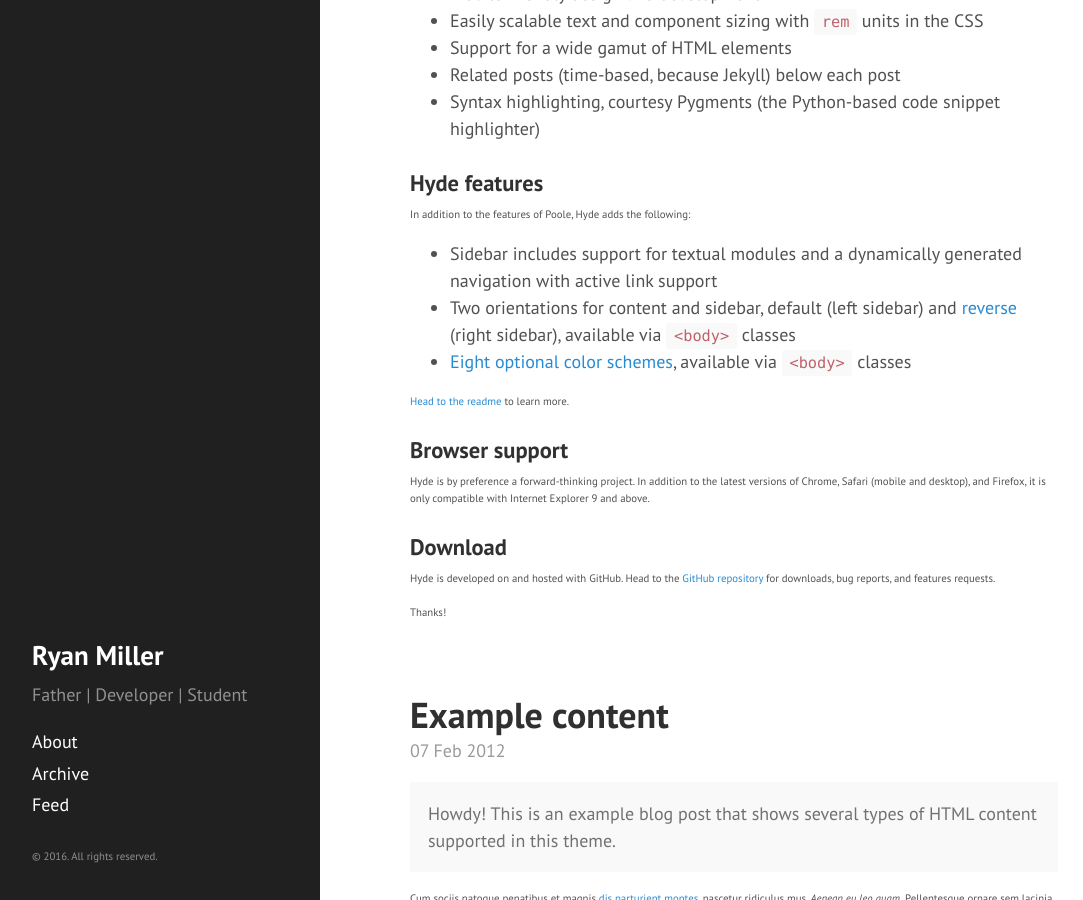
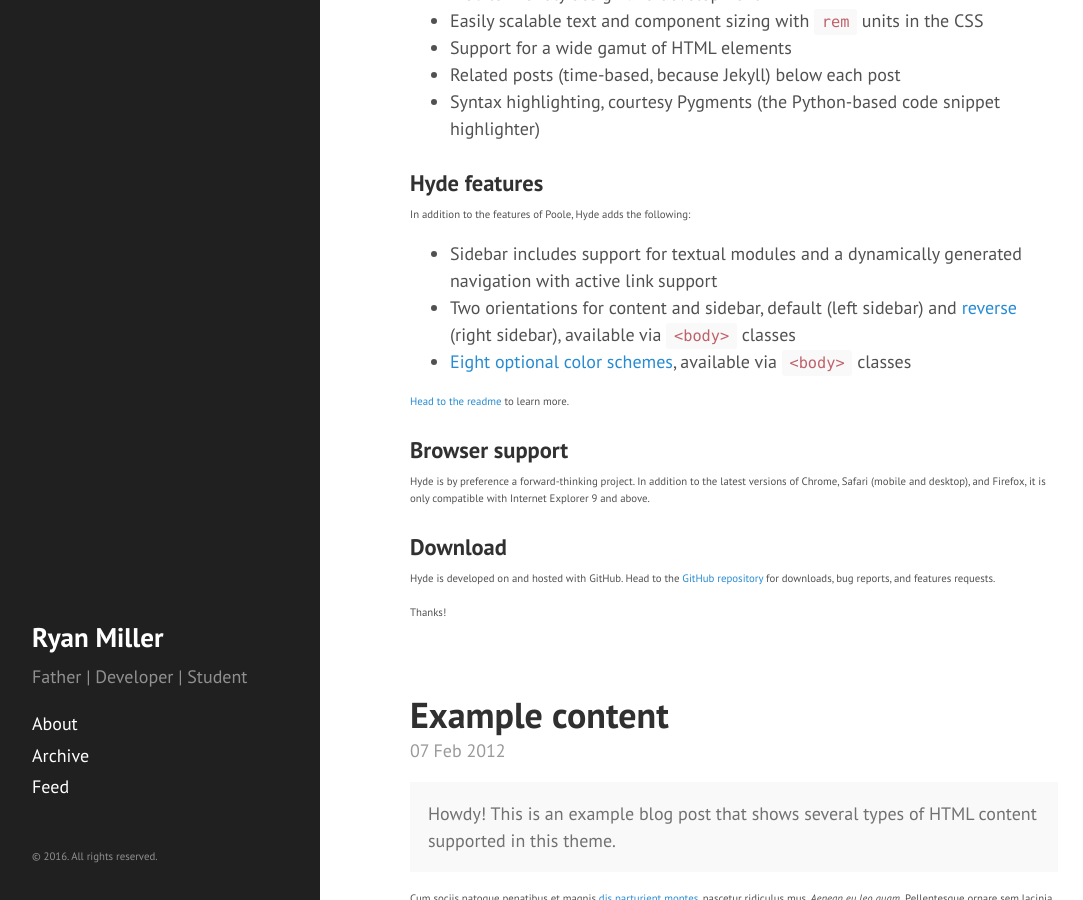
Before and after one commit to ryanmiller810/ryanmiller810.github.io, a Jekyll site: the page built from index.html, in a window 1280 px wide and 900 px high, scrolled down 367 px. Shown: the whole window, without its empty margins (4-1087 px from the left). Built offline with Jekyll 4.4.1, drawn with Linux system fonts in a browser that asks for light colours; Markdown is read by kramdown in place of the engine named in the settings; the list of posts is cut into pages by our own code.

Commit message:
Attempt to fix navbar display #1

```diff
--- a/_includes/sidebar.html
+++ b/_includes/sidebar.html
@@ -9,8 +9,8 @@
       <p class="lead">{{ site.description }}</p>
     </div>
 
-    <!-- <nav class="sidebar-nav">
-      <a class="sidebar-nav-item{% if page.url == site.baseurl %} active{% endif %}" href="{{ site.baseurl }}">Home</a> -->
+    <nav class="sidebar-nav">
+    <!--  <a class="sidebar-nav-item{% if page.url == site.baseurl %} active{% endif %}" href="{{ site.baseurl }}">Home</a> -->
 
       {% comment %}
         The code below dynamically generates a sidebar nav of pages with
```
